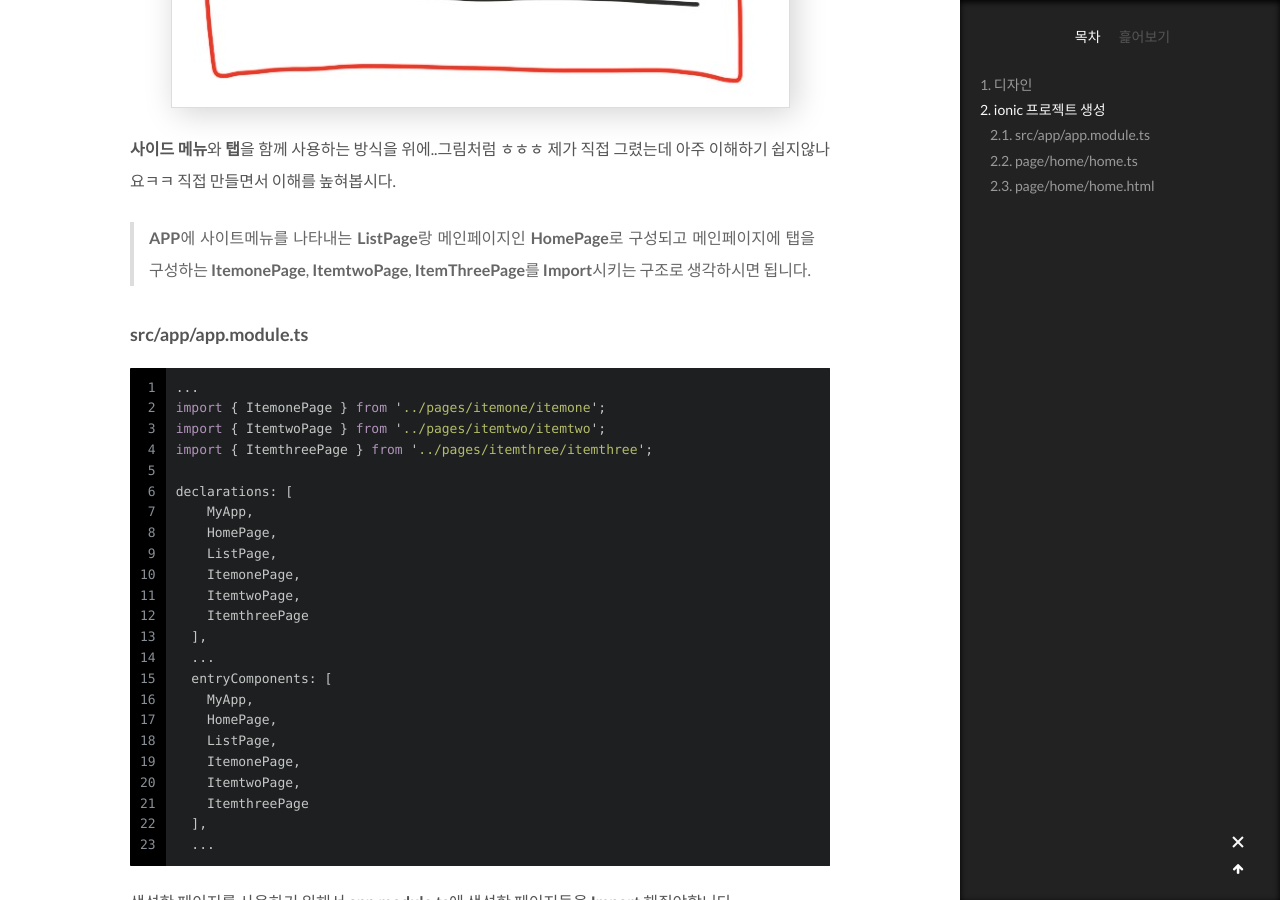
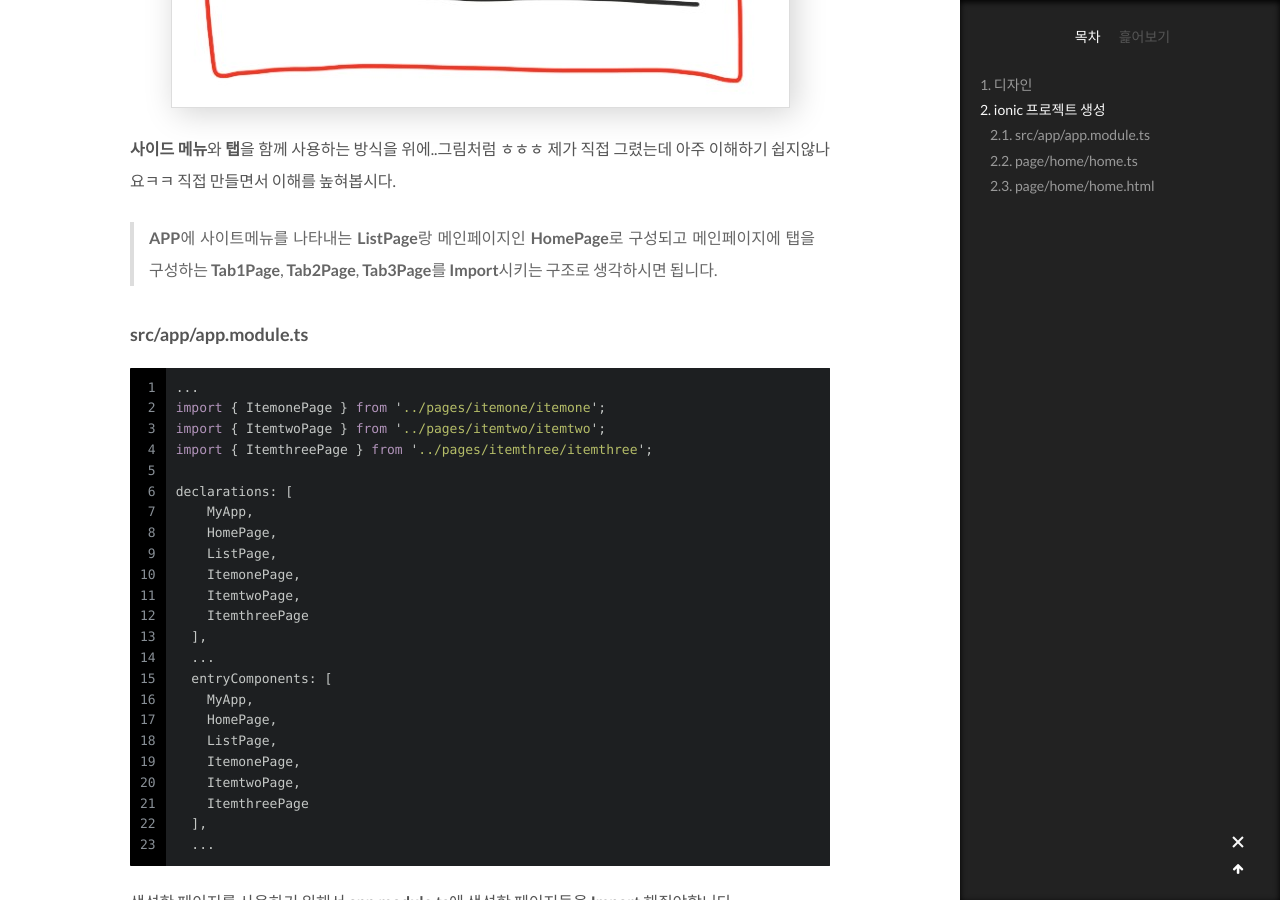
Before and after one commit to wkddnjset/wkddnjset.github.io, a Jekyll site: the page built from _posts/2018-02-04-ionic-3-하이브리드-앱-개발하기-[여행플랜].md, in a window 1280 px wide and 900 px high, scrolled down 2225 px. Built offline with Jekyll 4.4.1, drawn with Linux system fonts in a browser that asks for light colours; comment, search, counter and statistics services are not loaded; some of the changed text lies outside the part shown.

Commit message:
2018-02-04

```diff
--- a/_posts/2018-02-04-ionic-3-하이브리드-앱-개발하기-[여행플랜].md
+++ b/_posts/2018-02-04-ionic-3-하이브리드-앱-개발하기-[여행플랜].md
@@ -35,7 +35,7 @@ C:\Users\wk647\Desktop\Tourplan> ionic g page itemthree
 
 **사이드 메뉴**와 **탭**을 함께 사용하는 방식을 위에..그림처럼 ㅎㅎㅎ 제가 직접 그렸는데 아주 이해하기 쉽지않나요ㅋㅋ
 직접 만들면서 이해를 높혀봅시다.
-> **APP**에 사이트메뉴를 나타내는 **ListPage**랑 메인페이지인 **HomePage**로 구성되고 메인페이지에 탭을 구성하는 **ItemonePage**, **ItemtwoPage**, **ItemThreePage**를 **Import**시키는 구조로 생각하시면 됩니다.
+> **APP**에 사이트메뉴를 나타내는 **ListPage**랑 메인페이지인 **HomePage**로 구성되고 메인페이지에 탭을 구성하는 **Tab1Page**, **Tab2Page**, **Tab3Page**를 **Import**시키는 구조로 생각하시면 됩니다.
 
 ### **src/app/app.module.ts**
 {% highlight typescript linenos %}
@@ -94,3 +94,7 @@ export class HomePage {
   </ion-tabs>
 </ion-content>
 {% endhighlight %}
+
+![ionic-01](https://raw.githubusercontent.com/wkddnjset/wkddnjset.github.io/master/_posts/images/2018-02-04/ionic_01.png){: width="400px"}
+
+저를 따라하셧다면 위와 같은 이미지가 나올 겁니다!!!!
```
Also changed, not shown: _posts/images/2018-02-04/ionic_01.png (added).
